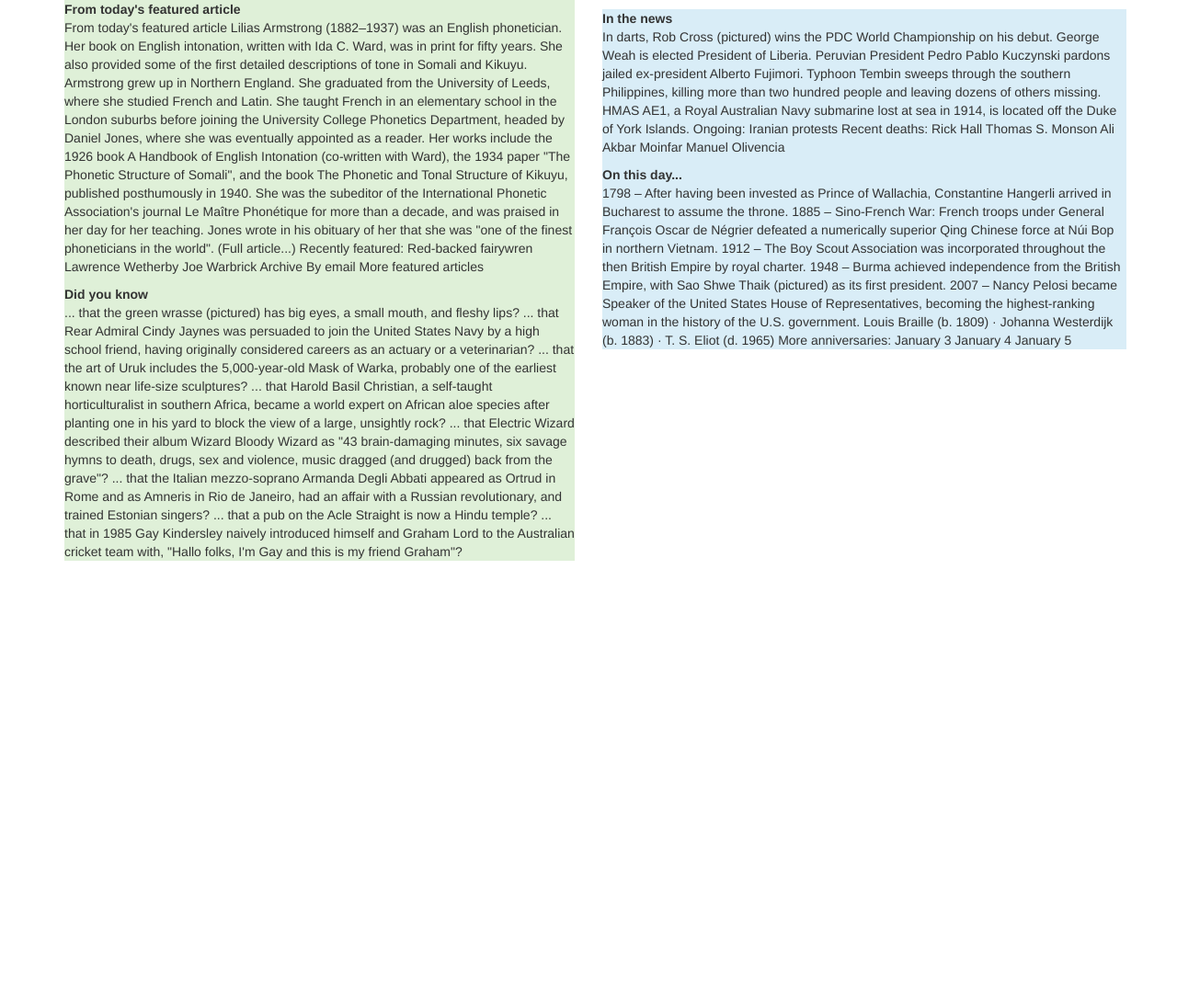
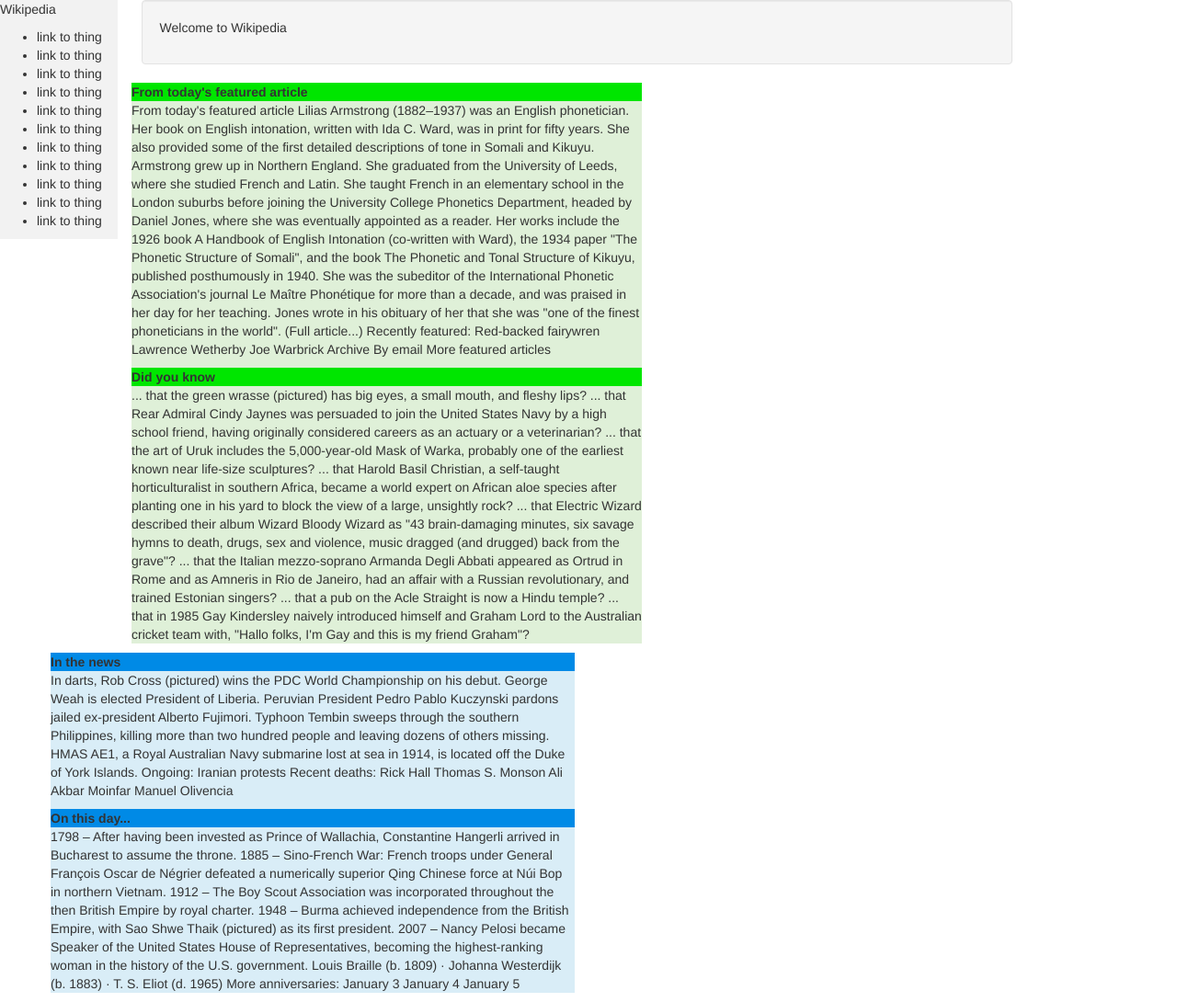
Before and after one commit to LeeMellon/wiki, a plain HTML site: page index.html in a window 1280 px wide. Shown: the whole page at 92% size. Before the commit the page ends 800 px from the top, so only its background shows below. Drawn offline with Linux system fonts and the light colour scheme.

Commit message:
add top box and sidebar

```diff
--- a/css/styles.css
+++ b/css/styles.css
@@ -0,0 +1,26 @@
+
+.title_green{
+  /*border-width:;*/
+  border: 100px;
+  border-color: #00b300;
+  background-color: #00e600;
+}
+
+.title_blue{
+  /*border-width:;*/
+  border: 100px;
+  border-color: ##b3e0ff;
+  background-color: #008ae6;
+}
+
+.sidebar{
+  float: left;
+  background-color:  #f2f2f2;
+  width: 10%;
+}
+
+.top-box {
+  width: 75%;
+  padding-left: 1%;
+  margin-left: 11%;
+}
--- a/index.html
+++ b/index.html
@@ -2,23 +2,42 @@
 <html>
   <head>
     <link href="css/bootstrap.css" rel="stylesheet" type="text/css">
-    <link href="css/style.css" rel="stylesheet" type="text/css">
+    <link href="css/styles.css" rel="stylesheet" type="text/css">
     <meta charset="utf-8">
     <title></title>
   </head>
   <body>
     <div class="sidebar">
+      <p>Wikipedia</p>
+      <ul>
+        <li>link to thing</li>
+        <li>link to thing</li>
+        <li>link to thing</li>
+        <li>link to thing</li>
+        <li>link to thing</li>
+        <li>link to thing</li>
+        <li>link to thing</li>
+        <li>link to thing</li>
+        <li>link to thing</li>
+        <li>link to thing</li>
+        <li>link to thing</li>
+      </ul>
+    </div>
+    <div class="top-box">
+    <div class="well">
+      <p>Welcome to Wikipedia</p>
+    </div>
     </div>
     <div class="container">
         <div class="row">
         <div class="col-lg-6">
           <div class="bg-success">
-            <span class=""><strong>From today's featured article</strong></span>
+            <div class="title_green"><strong>From today's featured article</strong></div>
         <p>From today's featured article
           Lilias Armstrong (1882–1937) was an English phonetician. Her book on English intonation, written with Ida C. Ward, was in print for fifty years. She also provided some of the first detailed descriptions of tone in Somali and Kikuyu. Armstrong grew up in Northern England. She graduated from the University of Leeds, where she studied French and Latin. She taught French in an elementary school in the London suburbs before joining the University College Phonetics Department, headed by Daniel Jones, where she was eventually appointed as a reader. Her works include the 1926 book A Handbook of English Intonation (co-written with Ward), the 1934 paper "The Phonetic Structure of Somali", and the book The Phonetic and Tonal Structure of Kikuyu, published posthumously in 1940. She was the subeditor of the International Phonetic Association's journal Le Maître Phonétique for more than a decade, and was praised in her day for her teaching. Jones wrote in his obituary of her that she was "one of the finest phoneticians in the world". (Full article...)
           Recently featured: Red-backed fairywren Lawrence Wetherby Joe Warbrick
           Archive By email More featured articles</p>
-          <span class=""><strong>Did you know</strong></span>
+        <div class="title_green"><strong>Did you know</strong></div>
           <p>... that the green wrasse (pictured) has big eyes, a small mouth, and fleshy lips?
           ... that Rear Admiral Cindy Jaynes was persuaded to join the United States Navy by a high school friend, having originally considered careers as an actuary or a veterinarian?
           ... that the art of Uruk includes the 5,000-year-old Mask of Warka, probably one of the earliest known near life-size sculptures?
@@ -33,7 +52,7 @@
           <div class="row">
           <div class="col-lg-6">
       <div class="bg-info">
-        <span class=""><strong>In the news</strong></span>
+        <div class="title_blue"><strong>In the news</strong></div>
           <p>In darts, Rob Cross (pictured) wins the PDC World Championship on his debut.
           George Weah is elected President of Liberia.
           Peruvian President Pedro Pablo Kuczynski pardons jailed ex-president Alberto Fujimori.
@@ -41,7 +60,7 @@
           HMAS AE1, a Royal Australian Navy submarine lost at sea in 1914, is located off the Duke of York Islands.
           Ongoing: Iranian protests
           Recent deaths: Rick Hall Thomas S. Monson Ali Akbar Moinfar Manuel Olivencia</p>
-        <span class=""><strong>On this day...</strong></span>
+        <div class="title_blue"><strong>On this day...</strong></div>
           <p>1798 – After having been invested as Prince of Wallachia, Constantine Hangerli arrived in Bucharest to assume the throne.
           1885 – Sino-French War: French troops under General François Oscar de Négrier defeated a numerically superior Qing Chinese force at Núi Bop in northern Vietnam.
           1912 – The Boy Scout Association was incorporated throughout the then British Empire by royal charter.
```
